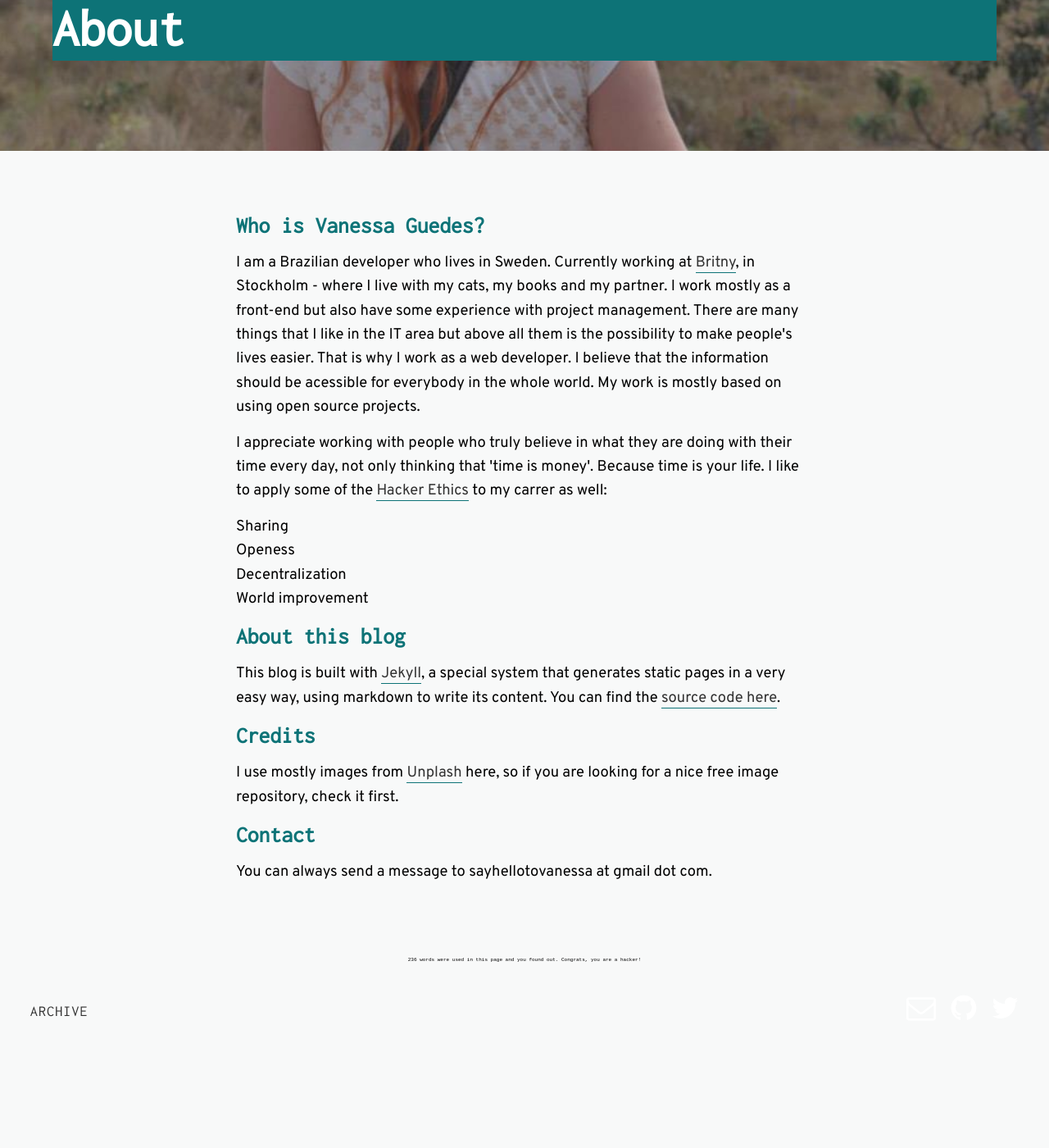
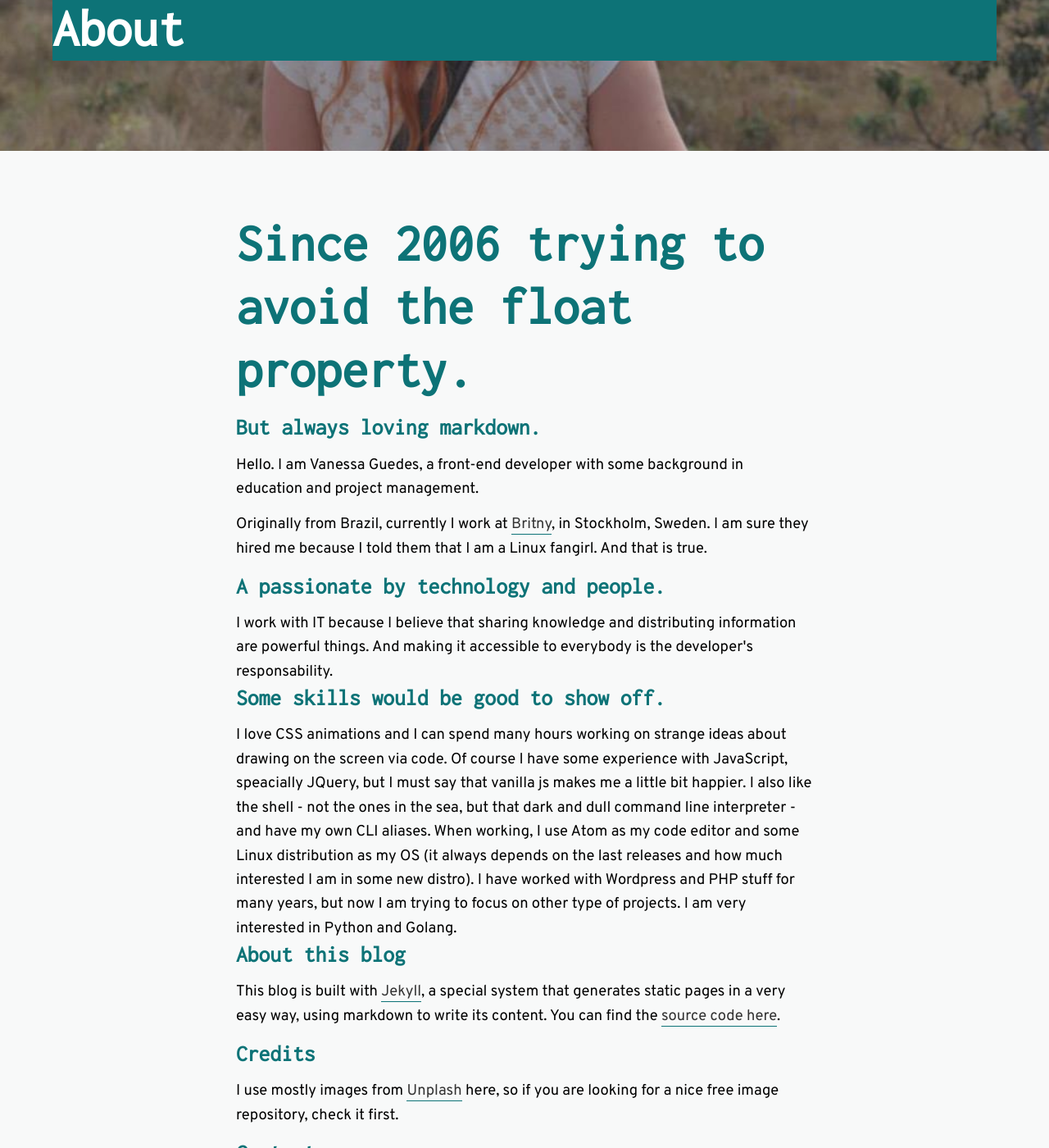
Before and after one commit to sayhellotovanessa/sayhellotovanessa, a Jekyll site: the page built from about.html, in a window 1280 px wide and 1400 px high, scrolled down 460 px. Shown: the whole window at 82% size. Built offline with Jekyll 4.4.1, drawn with Linux system fonts in a browser that asks for light colours; nearby versions of some CDN libraries; some web fonts are replaced; before the commit the page ends 1745 px from its top, so only the background shows below that; some of the changed text lies outside the part shown.

Commit message:
updated about me text

```diff
--- a/about.html
+++ b/about.html
@@ -8,26 +8,26 @@ image-sm: /img/eofield.jpg
 
 ---
 
-<h2>Who is Vanessa Guedes?</h2>
-<p>
-  I am a Brazilian developer who lives in Sweden. Currently working at <a href="www.britny.se">Britny</a>, in Stockholm - where I live with my cats, my books and my partner. I work mostly as a front-end but also have some experience with project management.
-  There are many things that I like in the IT area but above all them is the possibility to make people's lives easier. That is why I work as a web developer. I believe that the information should be acessible for everybody in the whole world.
-  My work is mostly based on using open source projects.
-</p>
+<h1>Since 2006 trying to avoid the float property.</h1>
+<h2>But always loving markdown.</h2>
+<p>Hello. I am Vanessa Guedes, a front-end developer with some background in education and project management.</p>
+<p>Originally from Brazil, currently I work at <a href="http://britny.se">Britny</a>, in Stockholm, Sweden. I am sure they hired me because I told them that I am a Linux fangirl. And that is true. </p>
 
-<p>
-  I appreciate working with people who truly believe in what they are doing with their time every day, not only thinking that 'time is money'. Because time is your life.
-  I like to apply some of the <a href="https://en.wikipedia.org/wiki/Hacker_ethic">Hacker Ethics</a> to my carrer as well:
+<h2>A passionate by technology and people.</h2>
 
-  <ul>
-    <li>Sharing</li>
-    <li>Openess</li>
-    <li>Decentralization</li>
-    <li>World improvement</li>
-  </ul>
-</p>
+I work with IT because I believe that sharing knowledge and distributing information are powerful things.
+And making it accessible to everybody is the developer's responsability.
 
 
+<h2>Some skills would be good to show off.</h2>
+
+I love CSS animations and I can spend many hours working on strange ideas about drawing on the screen via code.
+Of course I have some experience with JavaScript, speacially JQuery, but I must say that vanilla js makes me a little bit happier.
+I also like the shell - not the ones in the sea, but that dark and dull command line interpreter - and have my own CLI aliases.
+When working, I use Atom as my code editor and some Linux distribution as my OS (it always depends on the last releases and how much interested I am
+in some new distro).
+
+I have worked with Wordpress and PHP stuff for many years, but now I am trying to focus on other type of projects. I am very interested in Python and Golang.
 
 
 
```
